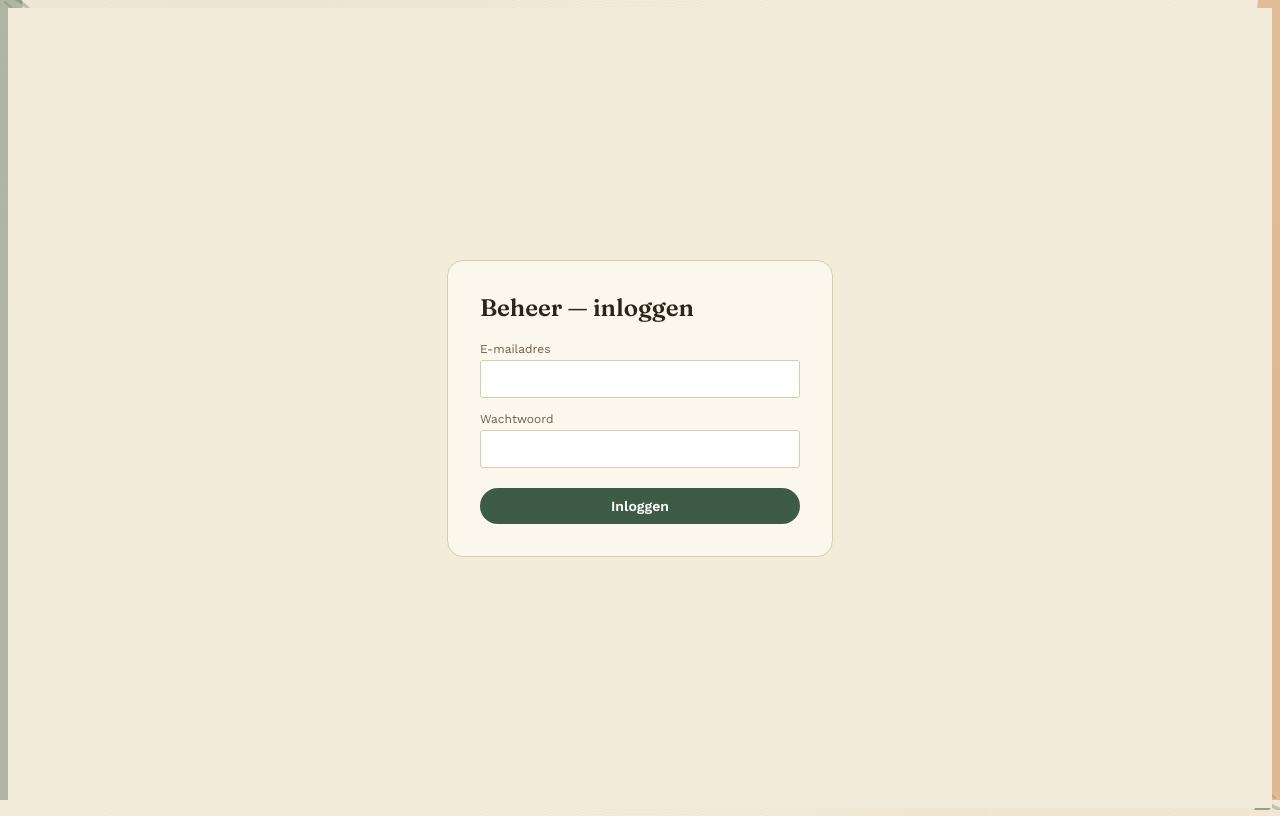
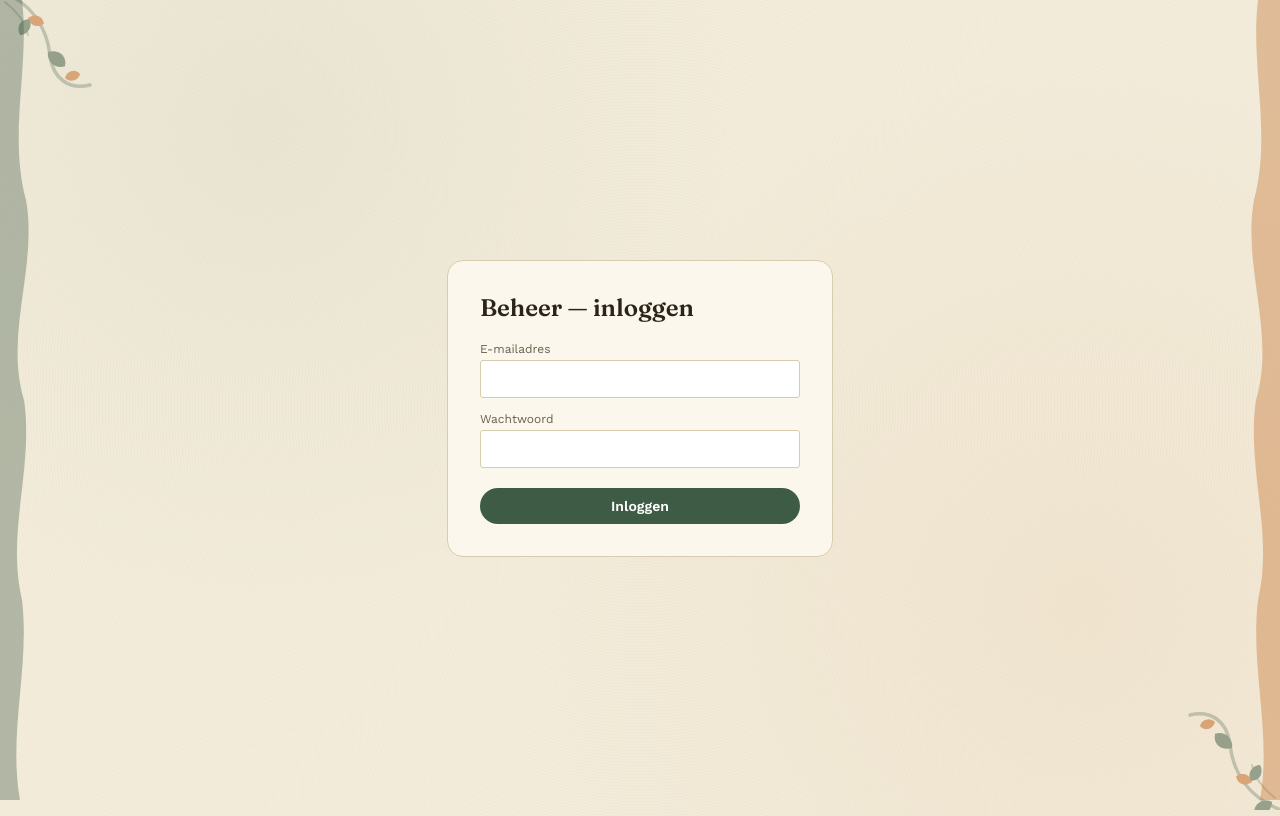
Before and after one commit to tomdemilliano/SintEduardusScouts4ever, a Next.js app: page /beheer/login in a window 1280 px wide. Built offline with nearby package versions, Linux system fonts and the light colour scheme; no server answers.

Commit message:
Change background style to transparent in login page

```diff
--- a/pages/beheer/login.js
+++ b/pages/beheer/login.js
@@ -25,7 +25,7 @@ export default function LoginPage() {
   };
 
   return (
-    <div style={{ minHeight: '100vh', background: colors.paper, display: 'flex', alignItems: 'center', justifyContent: 'center' }}>
+    <div style={{ minHeight: '100vh', background: 'transparent', display: 'flex', alignItems: 'center', justifyContent: 'center' }}>
       <Head>
         <link rel="stylesheet" href={fontImports} />
         <title>Inloggen — Vriendenboekje beheer</title>
```
